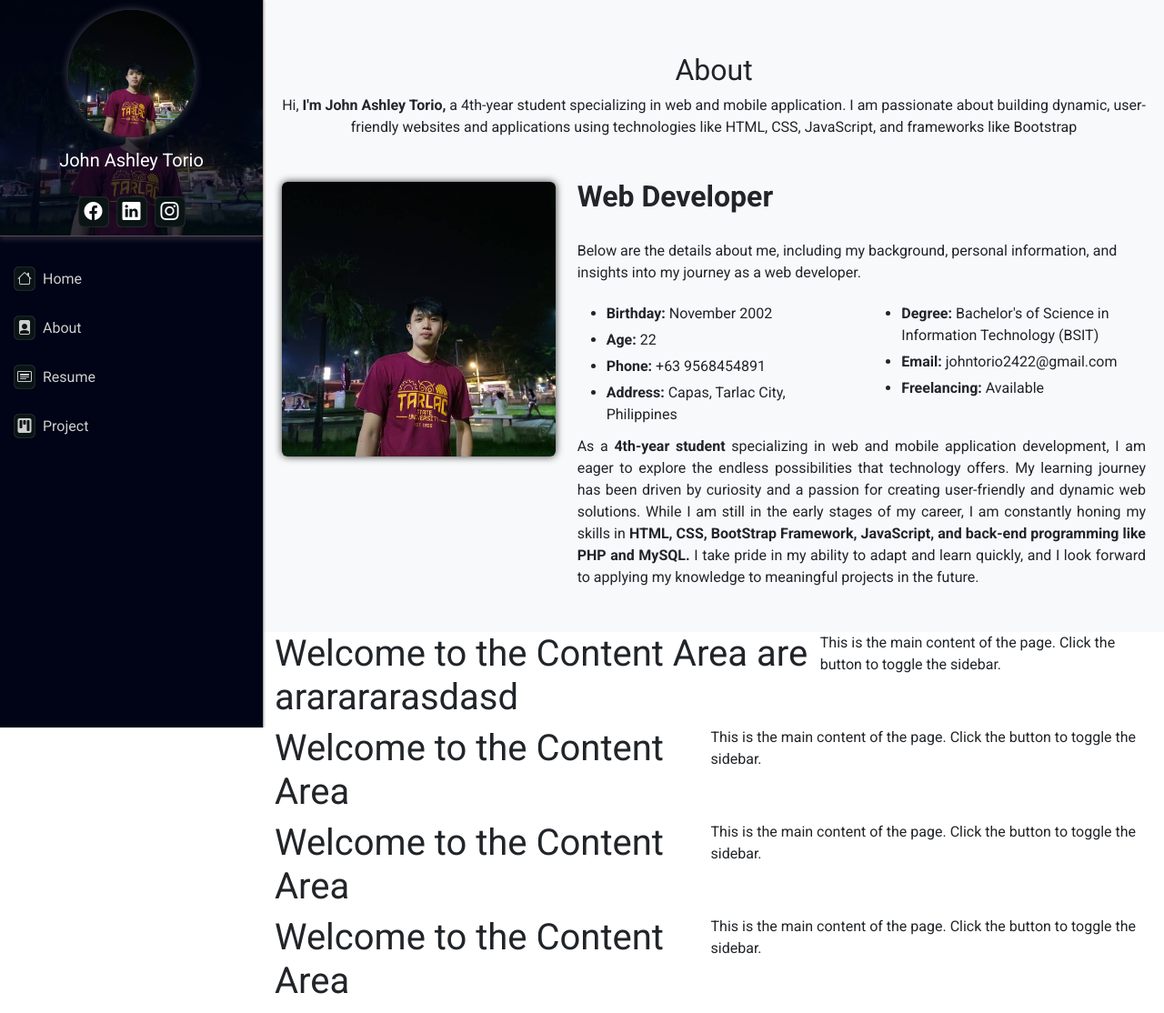
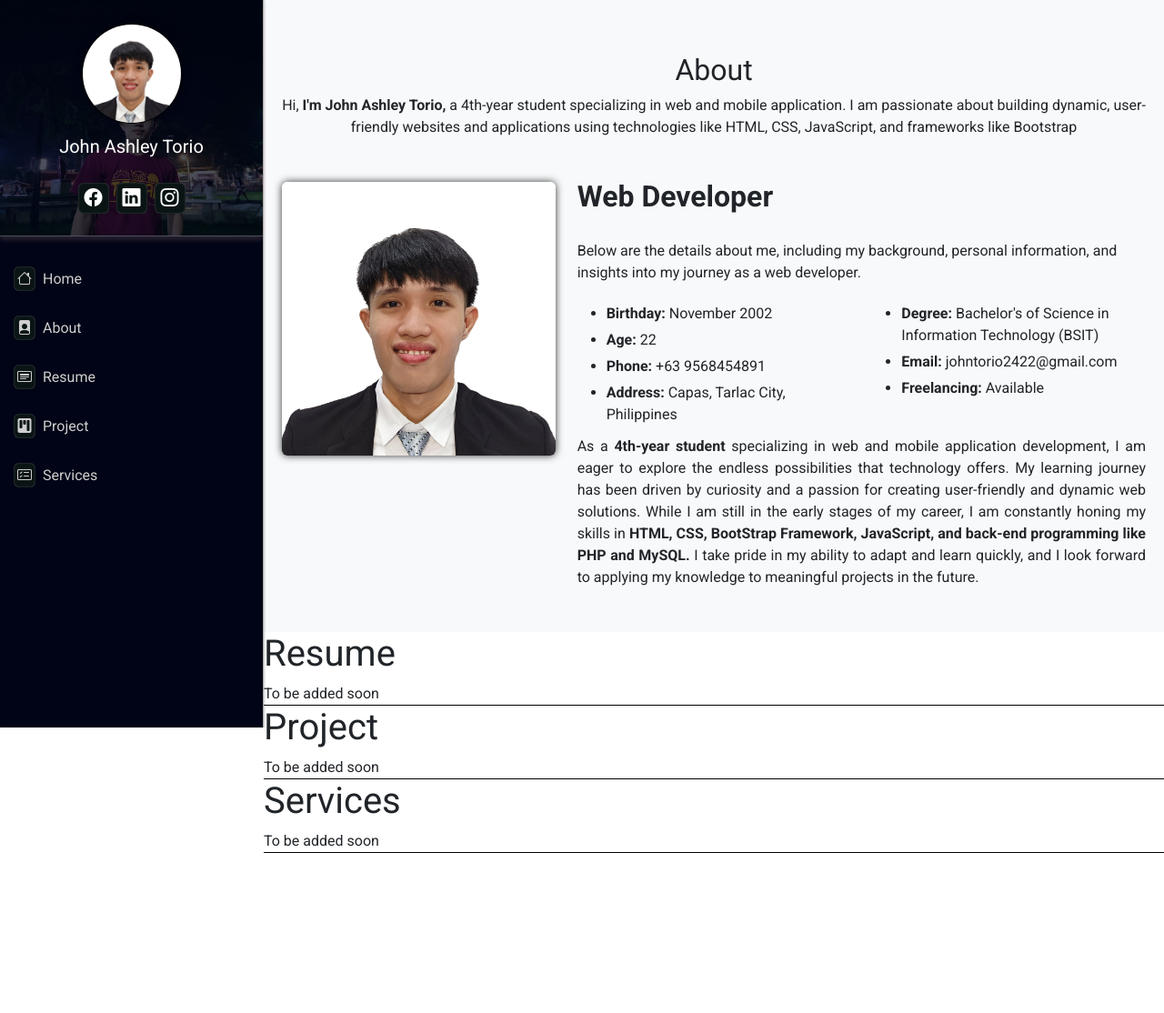
Before and after one commit to jaTorio20/Portfolio, a plain HTML site: page index.html in a window 1280 px wide. Shown: the top 1114 px of the page at 91% size. Drawn offline with nearby package versions, Linux system fonts and the light colour scheme.

Commit message:
Uploading project still in process

```diff
--- a/index.html
+++ b/index.html
@@ -3,6 +3,8 @@
 <head>
   <meta charset="UTF-8">
   <meta name="viewport" content="width=device-width, initial-scale=1.0">
+  <!-- <meta http-equiv="Content-Security-Policy" content="default-src 'self'; script-src 'self' https://trusted.cdn.com;"> -->
+
   <title>iPortfolio</title>
   <link href="https://cdn.jsdelivr.net/npm/bootstrap@5.3.3/dist/css/bootstrap.min.css" rel="stylesheet" integrity="sha384-QWTKZyjpPEjISv5WaRU9OFeRpok6YctnYmDr5pNlyT2bRjXh0JMhjY6hW+ALEwIH" crossorigin="anonymous">
   <link href="https://cdn.jsdelivr.net/npm/bootstrap-icons/font/bootstrap-icons.css" rel="stylesheet">
@@ -59,7 +61,7 @@
         <img class="cover-photo" src="icons/john-torio.jpg">
 
         <div class="cover-fix">
-          <img class="profile-photo" src="icons/john-torio.jpg">
+          <img class="profile-photo" src="icons/john-torio.jfif">
           <text class="profile-name">John Ashley Torio</text>
 
           <div class="socials">
@@ -137,6 +139,18 @@
          </div>
       </li>
 
+      <li>
+        <div class="list-items">
+            <div >
+              <a href="#">
+                <i class="div-home bi bi-card-checklist"></i>
+                Services</a>
+            </div>
+         </div>
+      </li>
+
+
+
     </ul>
   </div>
 </nav>
@@ -159,7 +173,7 @@
 
           <div class="row ">
             <div class="col-md-10 col-lg-4 mb-5 mt-2">
-              <img src="icons/john-torio.jpg" class="about-image img-fluid rounded " alt="...">
+              <img src="icons/john-torio.jfif" class="about-image img-fluid rounded " alt="...">
             </div>
             <div class="col-lg-8 col-md-12 ">
               <div class="mb-4">
@@ -222,37 +236,39 @@
 
 <div id="content">
 
-    <div class="container">
-      <h1>Welcome to the Content Area are ararararasdasd</h1>
-      <p>This is the main content of the page. Click the button to toggle the sidebar.</p>
+    <div class="container-resume">
+      <h1>Resume</h1>
+
+      <div> To be added soon</div>
     </div>
+
 </div>
 
 <div id="content">
 
-  <div class="container">
-    <h1>Welcome to the Content Area</h1>
-    <p>This is the main content of the page. Click the button to toggle the sidebar.</p>
+  <div class="container-resume">
+    <h1>Project</h1>
+    <div> To be added soon</div>
   </div>
 </div>
 
 
 <div id="content">
 
-  <div class="container">
-    <h1>Welcome to the Content Area</h1>
-    <p>This is the main content of the page. Click the button to toggle the sidebar.</p>
+  <div class="container-resume">
+    <h1>Services</h1>
+    <div> To be added soon</div>
   </div>
 </div>
 
 
-<div id="content">
+<!-- <div id="content">
 
   <div class="container">
     <h1>Welcome to the Content Area</h1>
     <p>This is the main content of the page. Click the button to toggle the sidebar.</p>
   </div>
-</div>
+</div> -->
 </div>
 
 
--- a/styles/content.css
+++ b/styles/content.css
@@ -5,6 +5,11 @@
 
 .container{
   display: flex;
+
+}
+
+.container-resume{
+  border-bottom: 1px solid black;
 }
 
 .about-container{
--- a/styles/sidebar.css
+++ b/styles/sidebar.css
@@ -88,9 +88,11 @@ body{
 
 .profile-photo{
 
-  height: 140px;
+  height: 110px;
   border-radius: 100%;
-  box-shadow: 0 0 10px rgba(141, 141, 141, 0.5);
+  box-shadow: 0 0 10px rgba(0, 0, 0, 0.5);
+  border: 1px solid black;
+  /* box-shadow: inset 0 0 10px rgba(0, 0, 0, 0.5); */
   margin-bottom: 10px;
 }
 
```
Also changed, not shown: icons/john-torio.jfif (added), 1 other file.
